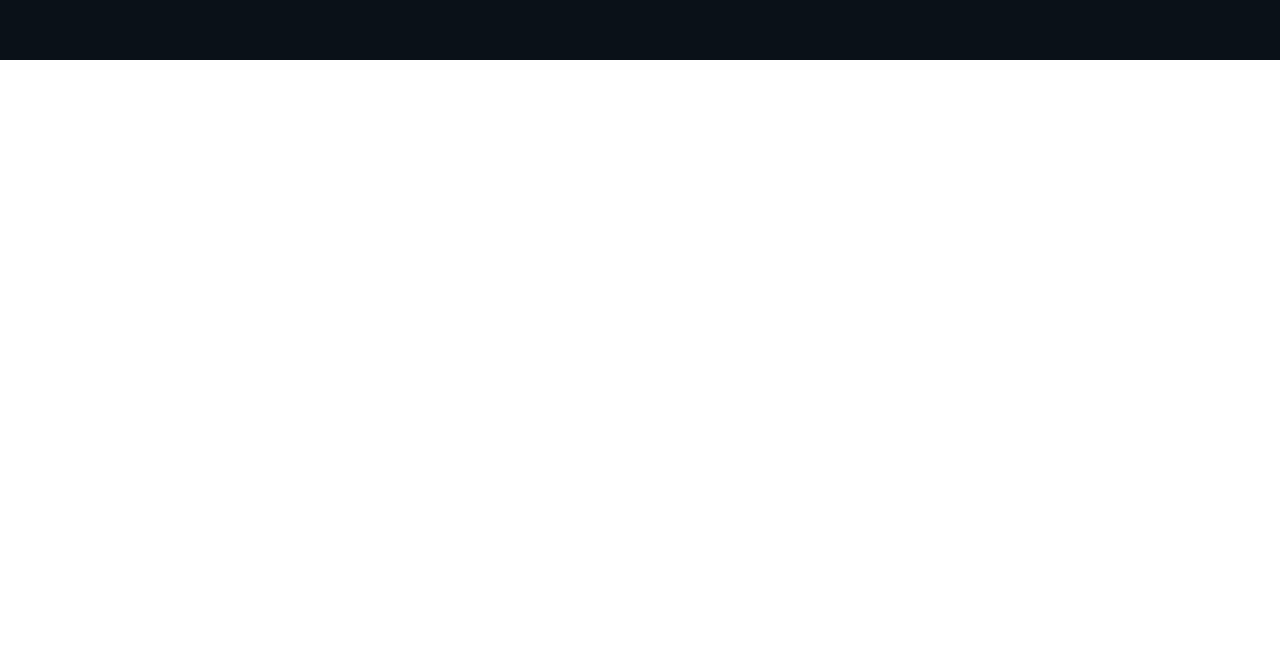
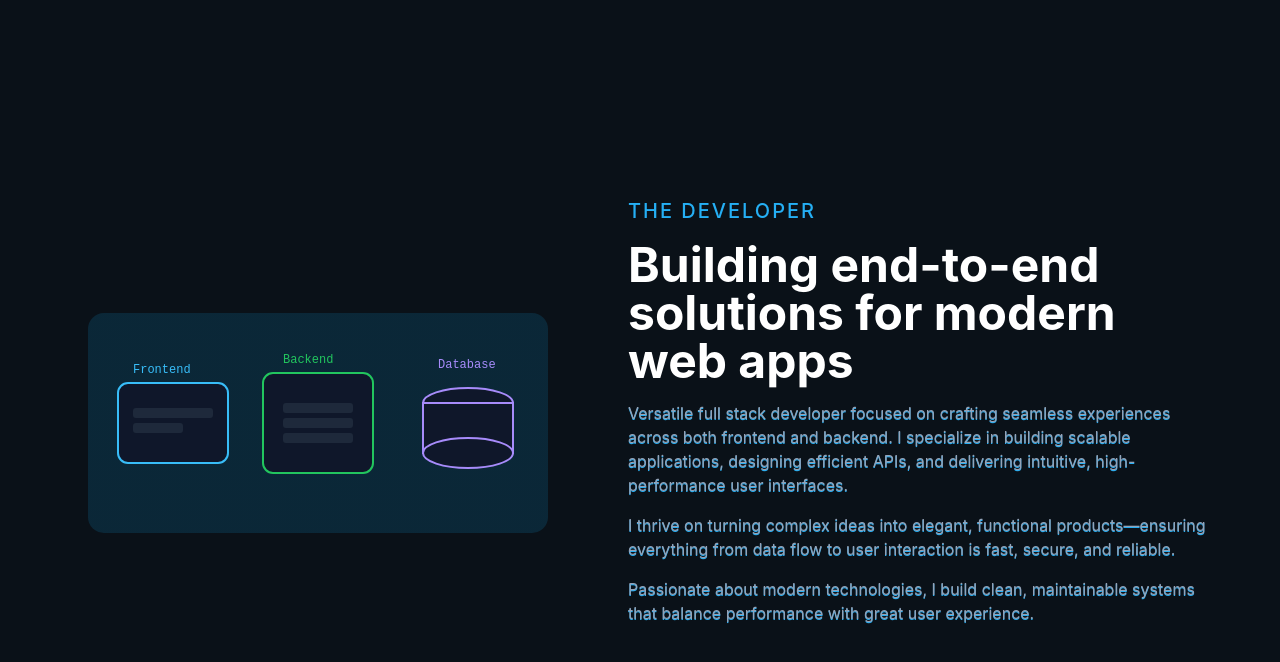
Before and after one commit to sumitpati7/sumitpati7.github.io, a React (Vite) app: page / in a window 1280 px wide. Shown: the part 740-1402 px from the top of the page. Before the commit the page ends 800 px from the top, so only its background shows below. Built offline with nearby package versions, Linux system fonts and the light colour scheme.

Commit message:
feat: about me section

```diff
--- a/index.html
+++ b/index.html
@@ -1,5 +1,5 @@
 <!doctype html>
-<html lang="en">
+<html lang="en" class="scroll-smooth">
     <head>
         <meta charset="UTF-8" />
         <link rel="icon" type="image/png" sizes="16x16" href="/favicon-16x16.png" />
--- a/src/App.jsx
+++ b/src/App.jsx
@@ -1,5 +1,6 @@
 import { Navbar } from "./components/Navbar";
 import HeroTitle from "./components/HeroTitle";
+import OverView from "./components/OverView";
 
 function App() {
 
@@ -9,6 +10,7 @@ function App() {
       <div className="min-h-[calc(100vh-74px)] w-full px-6">
         <div className="container mx-auto">
           <HeroTitle />
+          <OverView />
         </div>
       </div>
     </main>
--- a/src/components/HeroTitle.jsx
+++ b/src/components/HeroTitle.jsx
@@ -2,7 +2,7 @@ import { Dot } from "lucide-react";
 
 function HeroTitle() {
   return (
-    <section className="flex justify-center items-center h-full min-h-[calc(100vh-74px)]">
+    <section id="home" className="flex justify-center items-center h-full min-h-[calc(100vh-74px)]">
       <div className="flex flex-col items-center gap-4">
         <p className="p-2 capitalize text-primary border-primary border bg-transparent rounded-3xl text-center inline-flex items-center justify-center gap-1 font-medium">
           <Dot className="text-5xl" />
--- /dev/null
+++ b/src/components/OverView.jsx
@@ -0,0 +1,64 @@
+function OverView() {
+  return (
+    <section id="about" className="min-h-[calc(100vh-74px)] flex items-center justify-center">
+      <div className="flex rounded-4xl">
+        <div className="left rounded-4xl p-4 mr-16">
+          <svg width="460" height="420" viewBox="0 0 460 220" fill="none" xmlns="http://www.w3.org/2000/svg">
+            <defs>
+              <linearGradient id="bg" x1="0" y1="0" x2="460" y2="220">
+                <stop offset="0%" stop-color="#0ea5e9" stop-opacity="0.15"/>
+                <stop offset="100%" stop-color="#22c55e" stop-opacity="0.15"/>
+              </linearGradient>
+
+              <filter id="glow">
+                <feGaussianBlur stdDeviation="4" result="blur"/>
+                <feMerge>
+                  <feMergeNode in="blur"/>
+                  <feMergeNode in="SourceGraphic"/>
+                </feMerge>
+              </filter>
+            </defs>
+
+            <rect width="460" height="220" rx="16" fill="url(#bg)" />
+            <rect x="30" y="70" width="110" height="80" rx="10" fill="#0f172a" stroke="#38bdf8" stroke-width="2"/>
+            <text x="45" y="60" fill="#38bdf8" font-size="12" font-family="monospace">Frontend</text>
+            <rect x="45" y="95" width="80" height="10" rx="3" fill="#1e293b"/>
+            <rect x="45" y="110" width="50" height="10" rx="3" fill="#1e293b"/>
+            <rect x="175" y="60" width="110" height="100" rx="10" fill="#0f172a" stroke="#22c55e" stroke-width="2"/>
+            <text x="195" y="50" fill="#22c55e" font-size="12" font-family="monospace">Backend</text>
+            <rect x="195" y="90" width="70" height="10" rx="3" fill="#1e293b"/>
+            <rect x="195" y="105" width="70" height="10" rx="3" fill="#1e293b"/>
+            <rect x="195" y="120" width="70" height="10" rx="3" fill="#1e293b"/>
+            <ellipse cx="380" cy="90" rx="45" ry="15" fill="#0f172a" stroke="#a78bfa" stroke-width="2"/>
+            <rect x="335" y="90" width="90" height="50" fill="#0f172a" stroke="#a78bfa" stroke-width="2"/>
+            <ellipse cx="380" cy="140" rx="45" ry="15" fill="#0f172a" stroke="#a78bfa" stroke-width="2"/>
+            <text x="350" y="55" fill="#a78bfa" font-size="12" font-family="monospace">Database</text>
+            <line x1="140" y1="110" x2="175" y2="110" stroke="#38bdf8" stroke-width="2" marker-end="url(#arrow)" filter="url(#glow)"/>
+            <line x1="285" y1="110" x2="335" y2="110" stroke="#22c55e" stroke-width="2" marker-end="url(#arrow)" filter="url(#glow)"/>
+            <defs>
+              <marker id="arrow" markerWidth="10" markerHeight="10" refX="5" refY="5" orient="auto">
+                <path d="M0,0 L10,5 L0,10 Z" fill="#94a3b8"/>
+              </marker>
+            </defs>
+
+          </svg>
+        </div>
+        <div className="right max-w-145 flex flex-col gap-4">
+          <p className="uppercase tracking-widest text-primary text-xl font-medium">the developer</p>
+          <h2 className="text-5xl font-bold text-heading">Building end-to-end solutions for modern web apps</h2>
+          <p className="text-body text-shadow-primary text-shadow-2xs">
+            Versatile full stack developer focused on crafting seamless experiences across both frontend and backend. I specialize in building scalable applications, designing efficient APIs, and delivering intuitive, high-performance user interfaces.
+          </p>
+          <p className="text-body text-shadow-primary text-shadow-2xs">
+            I thrive on turning complex ideas into elegant, functional products—ensuring everything from data flow to user interaction is fast, secure, and reliable.
+          </p>
+          <p className="text-body text-shadow-primary text-shadow-2xs">
+            Passionate about modern technologies, I build clean, maintainable systems that balance performance with great user experience.
+          </p>
+        </div>
+      </div>
+    </section>
+  )
+}
+
+export default OverView;
```
